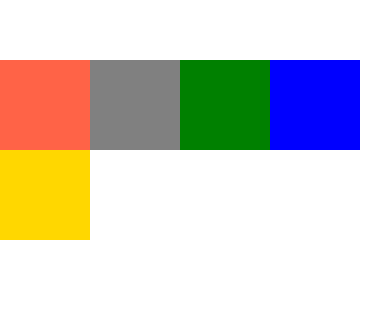
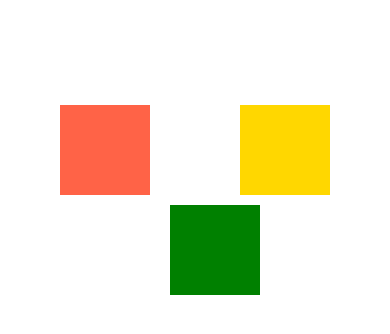
Before and after one commit to ajinkyacodes/rn-ui-design, a React Native app: screen / in a window 390 px wide. Shown: the part 272-606 px from the top of the page. Built offline with nearby package versions, Linux system fonts and the light colour scheme.

Commit message:
PostitionConcept added

```diff
--- a/App.tsx
+++ b/App.tsx
@@ -1,8 +1,8 @@
 import { StyleSheet } from 'react-native';
-import FlexConcepts from './src/basics/FlexConcepts';
+import PositionConcept from './src/basics/PositionConcept';
 
 export default function App() {
-	return <FlexConcepts />;
+	return <PositionConcept />;
 }
 
 const styles = StyleSheet.create({});
--- /dev/null
+++ b/src/basics/PositionConcept.tsx
@@ -0,0 +1,46 @@
+import { StyleSheet, Text, View } from 'react-native';
+import React from 'react';
+
+const PositionConcept = () => {
+	return (
+		<View style={styles.container}>
+			<View
+				style={{
+					width: 90,
+					height: 90,
+					backgroundColor: 'tomato',
+				}}
+			/>
+			<View
+				style={{
+					width: 90,
+					height: 90,
+					backgroundColor: 'green',
+                    left: 20,
+                    top: 100,
+                    position: 'relative'
+				}}
+			/>
+			<View
+				style={{
+					width: 90,
+					height: 90,
+					backgroundColor: 'gold',
+				}}
+			/>
+		</View>
+	);
+};
+
+export default PositionConcept;
+
+const styles = StyleSheet.create({
+	container: {
+		flex: 1,
+		backgroundColor: 'white',
+		flexDirection: 'row',
+		justifyContent: 'center',
+		alignItems: 'center',
+		alignContent: 'center',
+	},
+});
```
